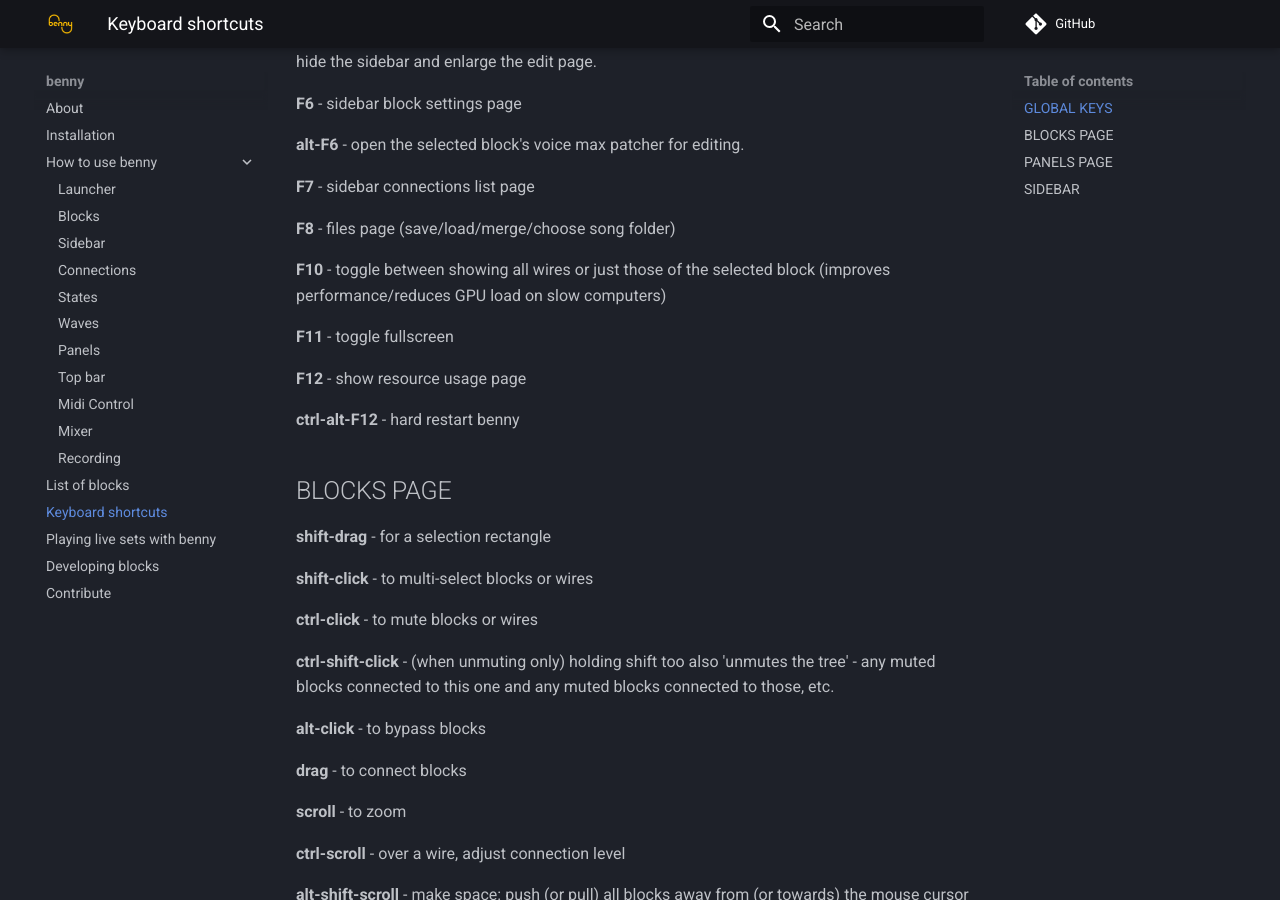
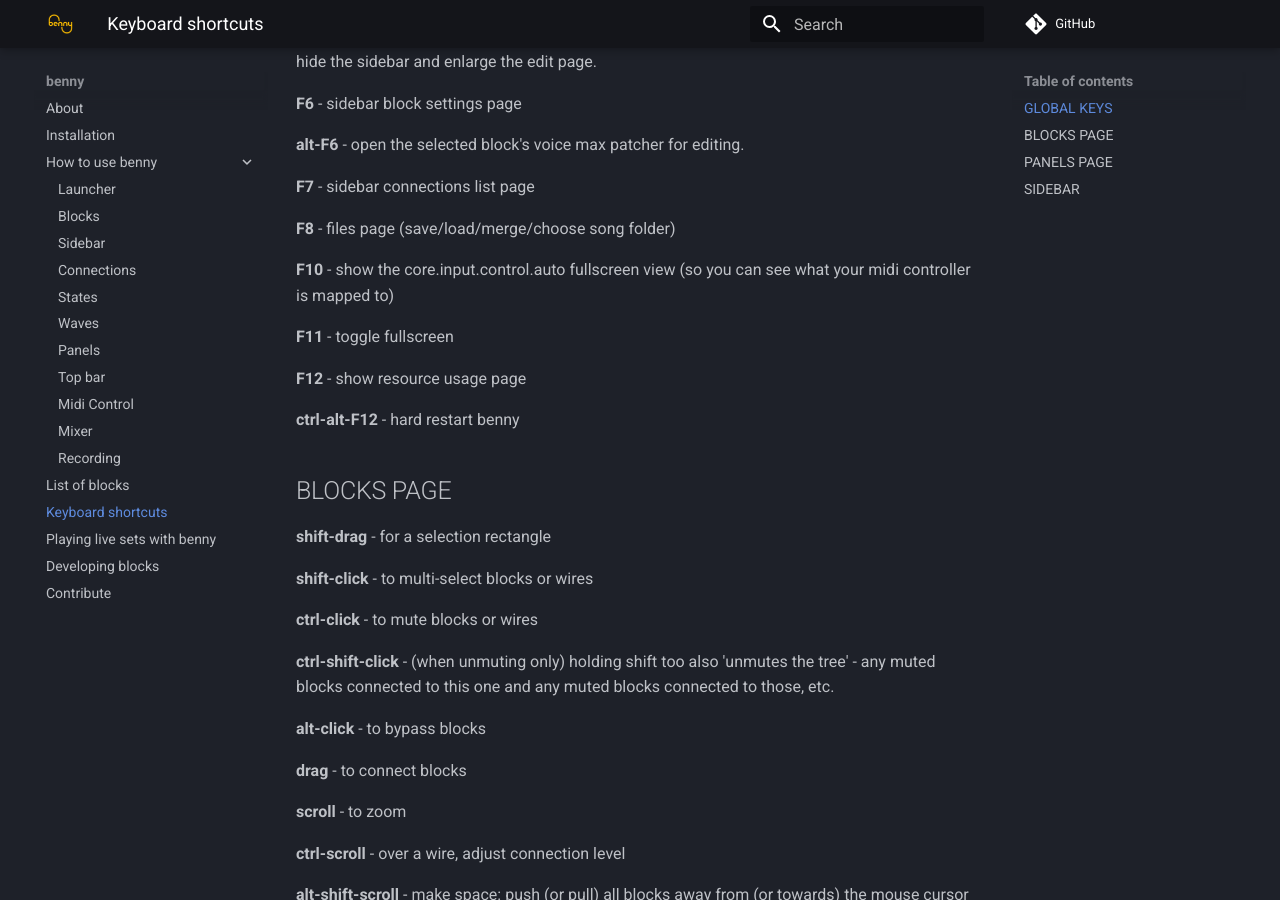
Before and after one commit to playbenny/benny_manual, an MkDocs documentation site: the page built from docs/keyboard_shortcuts.md, in a window 1280 px wide and 900 px high, scrolled down 607 px. Built offline with MkDocs 1.6.1 and Material for MkDocs 9.7.7, drawn with Linux system fonts in a browser that asks for light colours; comment, search, counter and statistics services are not loaded.

Commit message:
F10 new fn

```diff
--- a/docs/keyboard_shortcuts.md
+++ b/docs/keyboard_shortcuts.md
@@ -28,7 +28,7 @@
 
 **F8** - files page (save/load/merge/choose song folder)
 
-**F10** - toggle between showing all wires or just those of the selected block (improves performance/reduces GPU load on slow computers)
+**F10** - show the core.input.control.auto fullscreen view (so you can see what your midi controller is mapped to)
 
 **F11** - toggle fullscreen
 
```
Also changed, not shown: docs/installation.md (+1 -1 lines).
